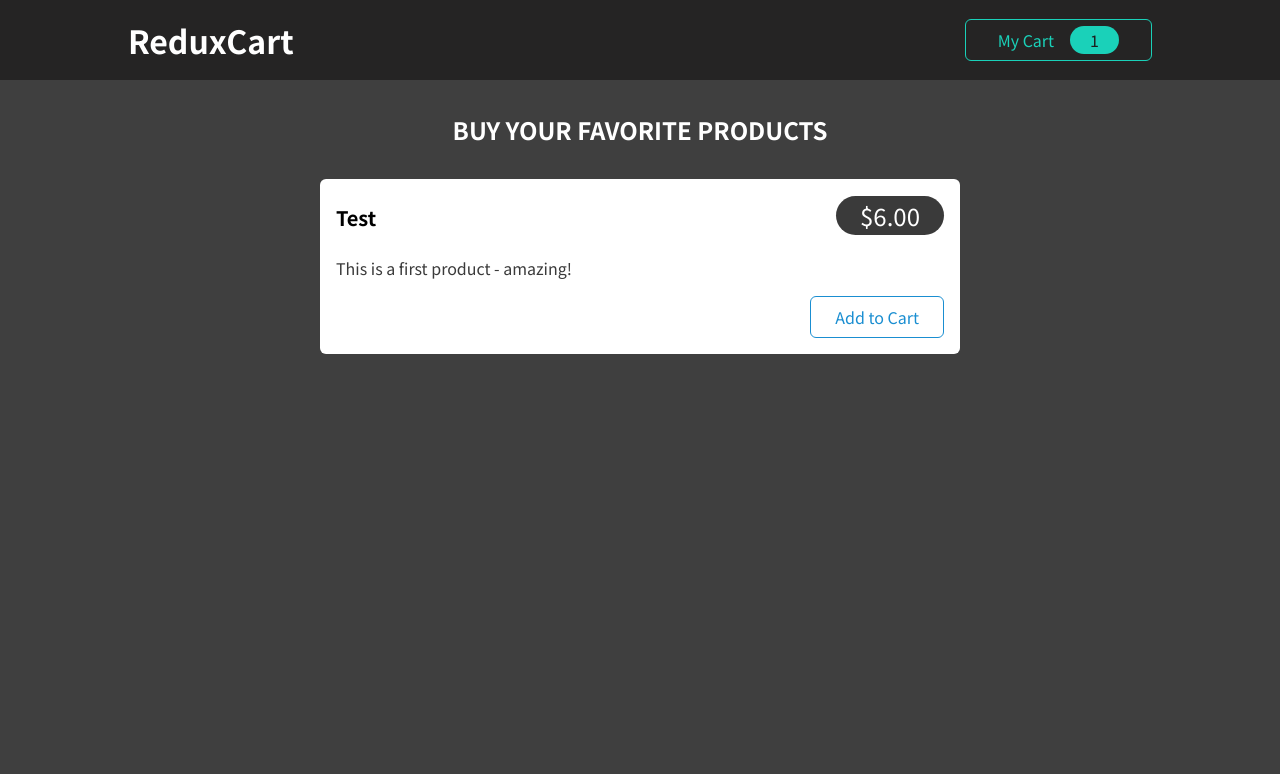
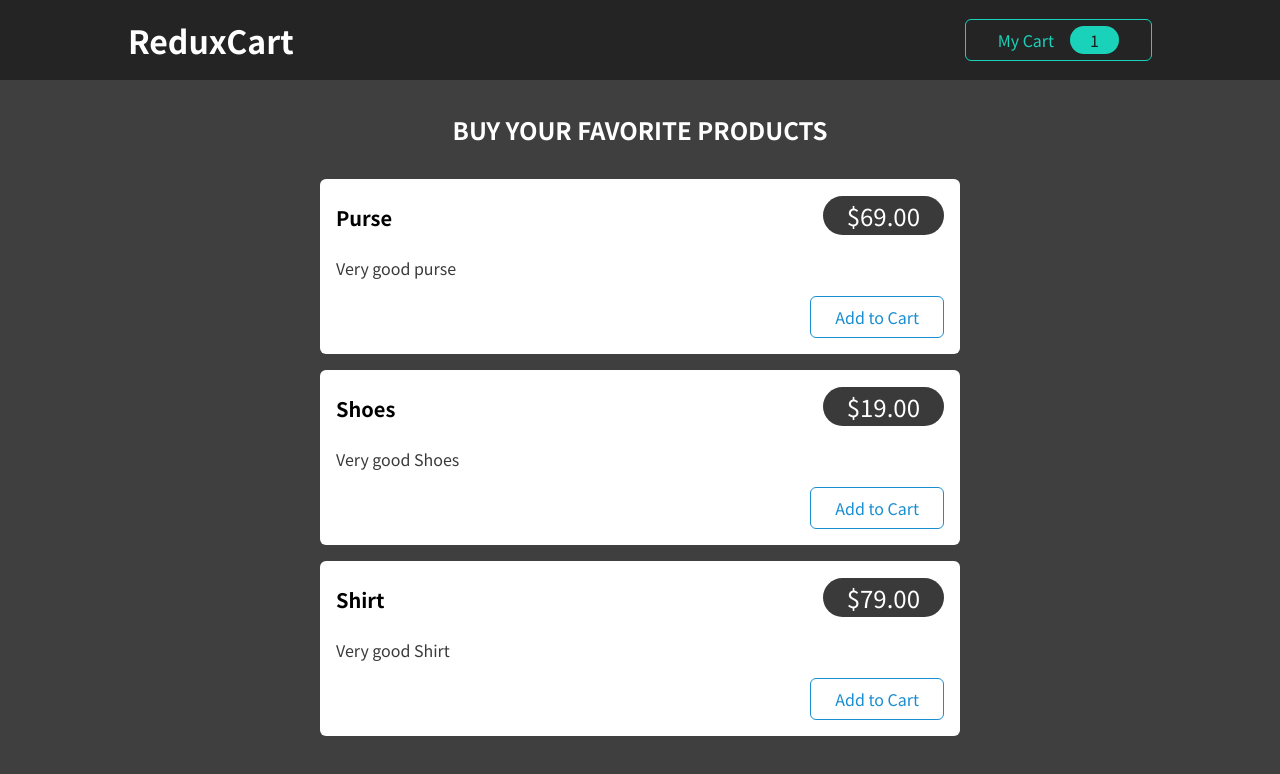
Before and after one commit to kamath7/React-Revisit, a React (Create React App) app in the folder redux-again/: page / in a window 1280 px wide. Shown: the top 774 px of the page. Built offline with nearby package versions, Linux system fonts and the light colour scheme.

Commit message:
updating ui

```diff
--- a/redux-again/src/components/Shop/ProductItem.js
+++ b/redux-again/src/components/Shop/ProductItem.js
@@ -1,9 +1,19 @@
-import Card from '../UI/Card';
-import classes from './ProductItem.module.css';
-
+import { useDispatch } from "react-redux";
+import Card from "../UI/Card";
+import classes from "./ProductItem.module.css";
+import { cartActions } from "../../store/ui-slice";
 const ProductItem = (props) => {
-  const { title, price, description } = props;
-
+  const dispatch = useDispatch();
+  const { id, title, price, description } = props;
+  const addToCart = () => {
+    dispatch(
+      cartActions.addItemsToCart({
+        id,
+        title,
+        price,
+      })
+    );
+  };
   return (
     <li className={classes.item}>
       <Card>
@@ -13,7 +23,7 @@ const ProductItem = (props) => {
         </header>
         <p>{description}</p>
         <div className={classes.actions}>
-          <button>Add to Cart</button>
+          <button onClick={addToCart}>Add to Cart</button>
         </div>
       </Card>
     </li>
--- a/redux-again/src/components/Shop/Products.js
+++ b/redux-again/src/components/Shop/Products.js
@@ -1,16 +1,24 @@
-import ProductItem from './ProductItem';
-import classes from './Products.module.css';
-
+import ProductItem from "./ProductItem";
+import classes from "./Products.module.css";
+const DUMMY_DATA = [
+  { id: "p1", price: 69, title: "Purse", description: "Very good purse" },
+  { id: "p2", price: 19, title: "Shoes", description: "Very good Shoes" },
+  { id: "p3", price: 79, title: "Shirt", description: "Very good Shirt" },
+];
 const Products = (props) => {
   return (
     <section className={classes.products}>
       <h2>Buy your favorite products</h2>
       <ul>
-        <ProductItem
-          title='Test'
-          price={6}
-          description='This is a first product - amazing!'
-        />
+        {DUMMY_DATA.map((product) => (
+          <ProductItem
+            key={product.id}
+            id={product.id}
+            title={product.title}
+            price={product.price}
+            description={product.description}
+          />
+        ))}
       </ul>
     </section>
   );
```
Also changed, not shown: 1 other file (tests, documents, lock files or other folders).
